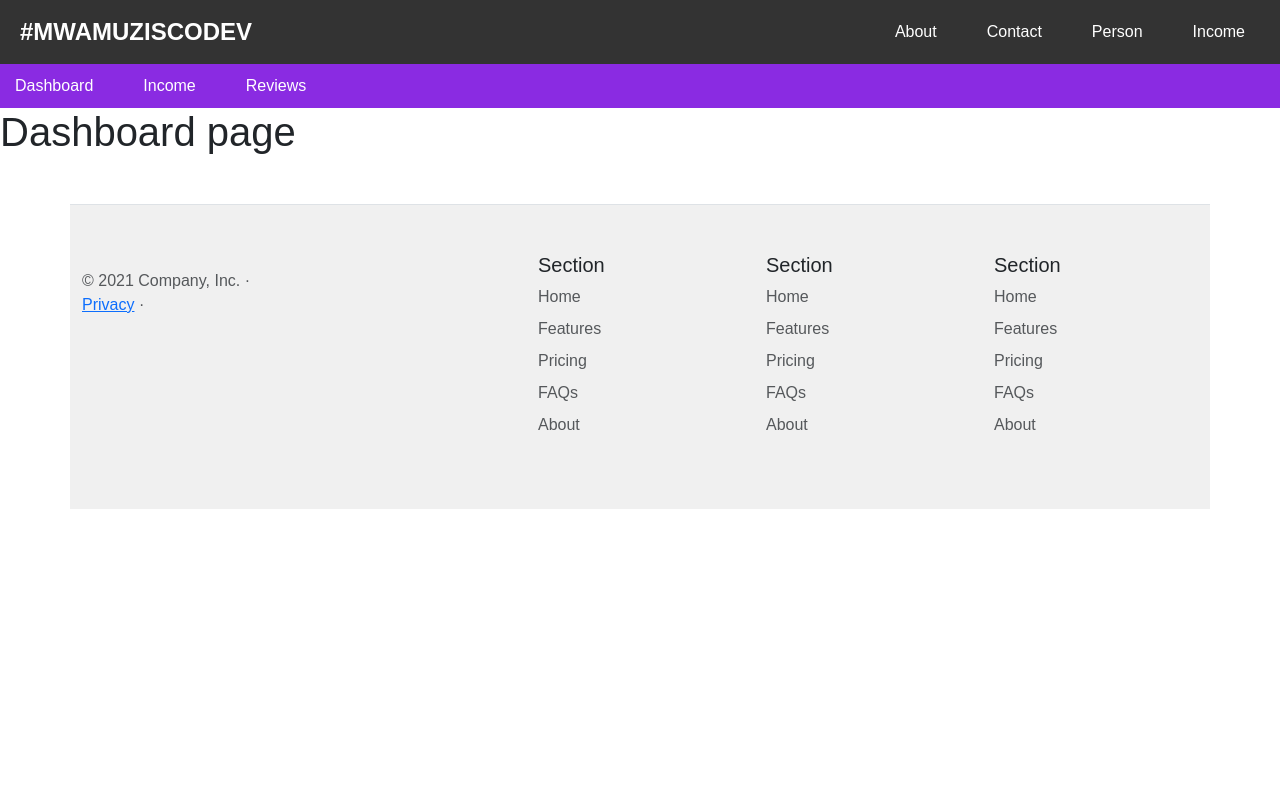
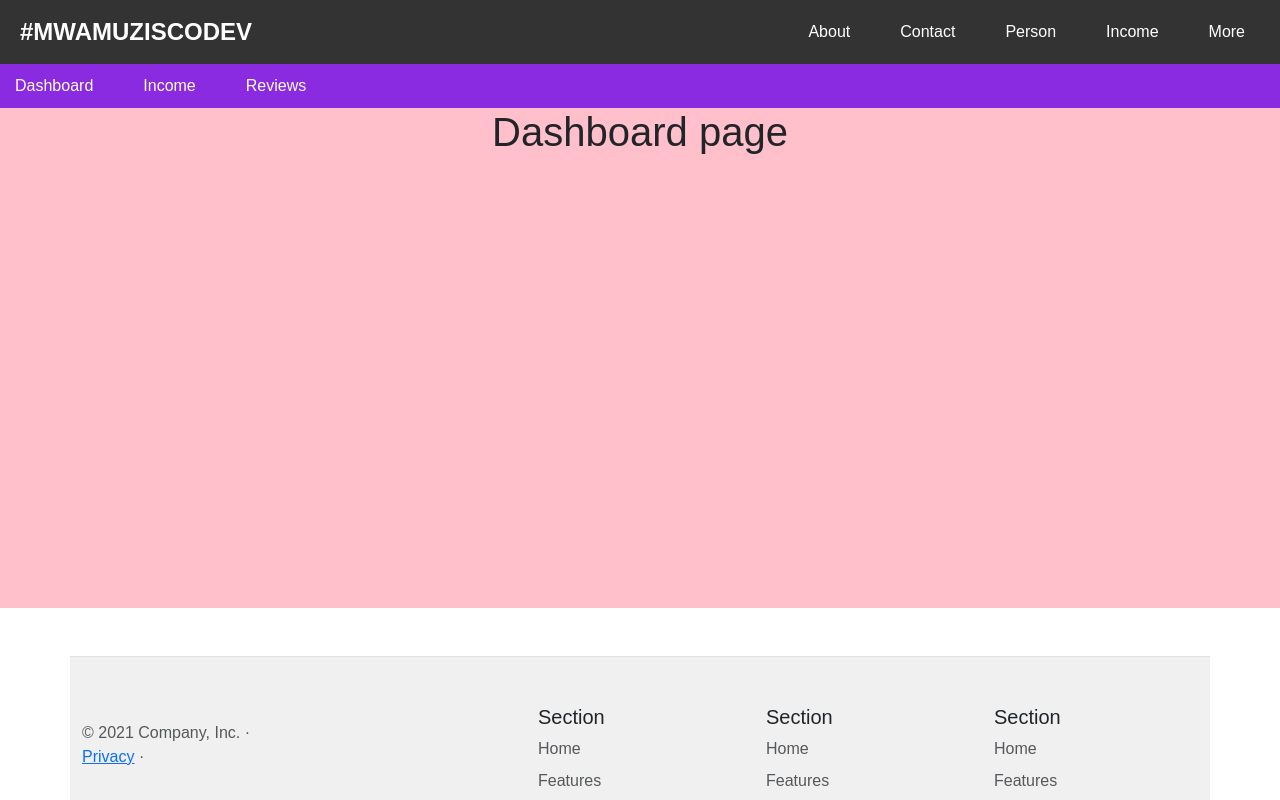
Before and after one commit to NORZACO/routing-react-lesson-v2, a React (Create React App) app: page /host in a window 1280 px wide. Shown: the top 800 px of the page. Built offline with nearby package versions, Linux system fonts and the light colour scheme; what miragejs would draw is missing.

Commit message:
add sample color in host components

```diff
--- a/src/pages/Header.js
+++ b/src/pages/Header.js
@@ -14,7 +14,7 @@ export default function Header() {
           <Link to="/contact">Contact</Link>
           <Link to="/persons">Person</Link>
           <Link to="/host/income">Income </Link>
-          {/* <Link to="/host/reviews"> Reviews </Link> */}
+          <Link to="/host"> More </Link>
           {/* <Link to="/host"> HostDashboard </Link> */}
         </nav>
       </header>
--- a/src/pages/Host/Dashboard.jsx
+++ b/src/pages/Host/Dashboard.jsx
@@ -6,8 +6,15 @@ export default function Dashboard() {
 
     return (
         <>
-            <h1> Dashboard page </h1>
-            <Outlet />
+            <div style={{
+                height: "500px",
+                width: "auto",
+                backgroundColor: "pink",
+                textAlign : "center"
+            }}>
+                <h1> Dashboard page </h1>
+                <Outlet />
+            </div>
         </>
     )
 };
--- a/src/pages/Host/Income.jsx
+++ b/src/pages/Host/Income.jsx
@@ -6,12 +6,11 @@ export default function Income(){
     return (
         <>
             <div style={{
-                backgroundColor : "blueviolet",
-                // display: "flex",
-                // justifyContent: "space-around",
-                color : "red",
-                // height : "500px"
-            }}>
+                height:"500px",
+                width : "auto",
+                backgroundColor : "grey",
+                textAlign : "center"
+                }}>
                 <h1> Income page </h1>
             </div>
         </>
--- a/src/pages/Host/Reviews.jsx
+++ b/src/pages/Host/Reviews.jsx
@@ -5,7 +5,12 @@ export default function Reviews(){
 
     return (
         <>
-            <div>
+            <div style={{
+                height:"500px",
+                width : "auto",
+                backgroundColor : "yellowgreen",
+                textAlign : "center"
+                }}>
                 <h1> Reviews page </h1>
             </div>
         </>
```
Also changed, not shown: src/pages/DashBoard.jsx (deleted, +0 -11 lines), 1 other file (tests, documents, lock files or other folders).
